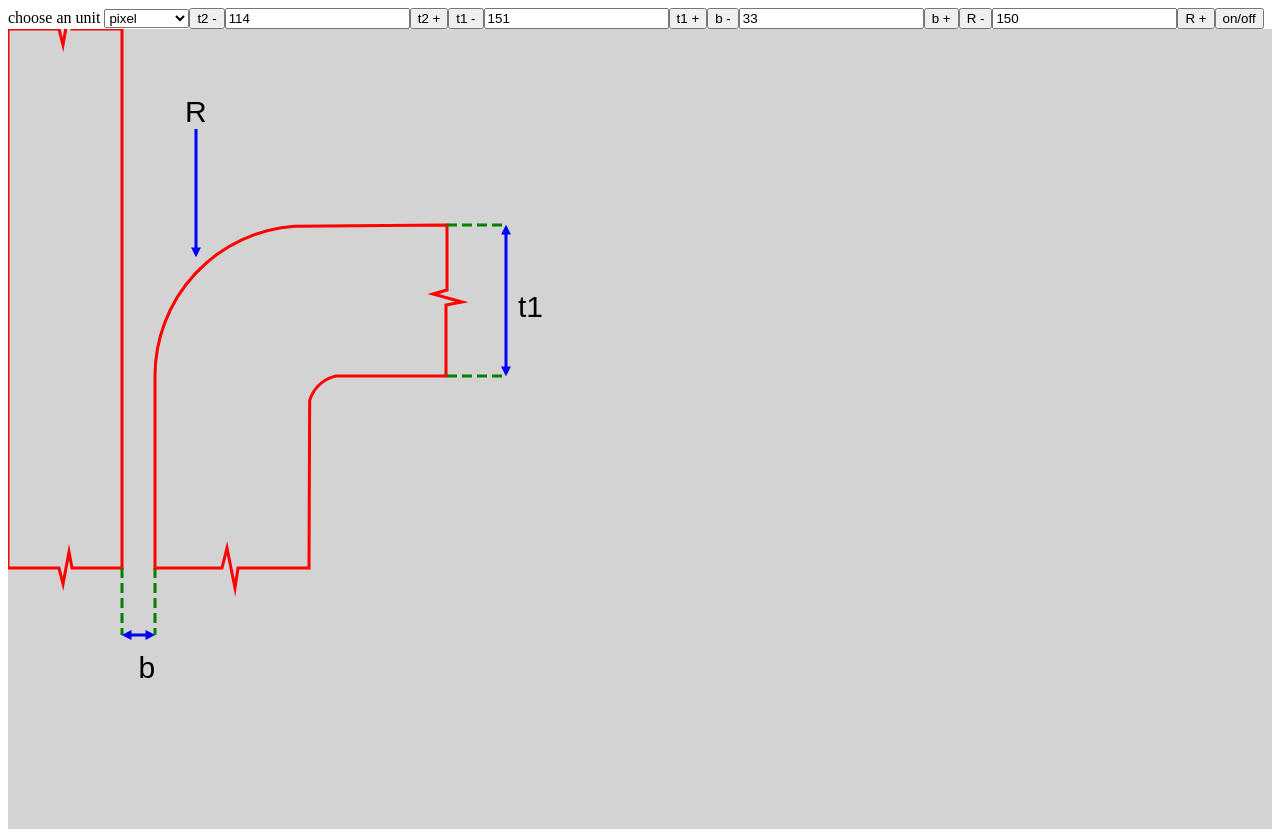
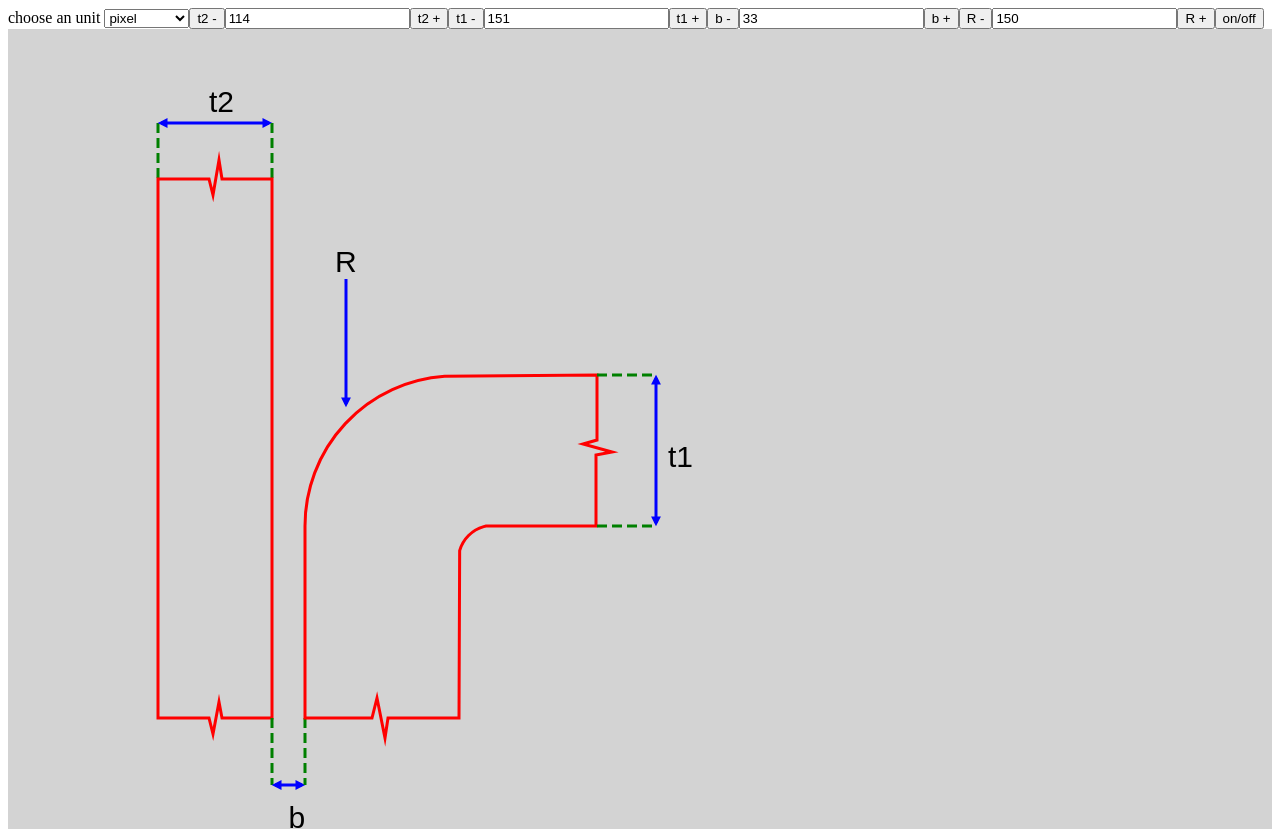
Before and after one commit to sanazniamati/gitweldsn052, a React (Create React App) app: page /HyButt in a window 1280 px wide. Built offline with nearby package versions, Linux system fonts and the light colour scheme.

Commit message:
add margin x & margin y to stage

```diff
--- a/src/components/widened-hy-butt/HyButt.js
+++ b/src/components/widened-hy-butt/HyButt.js
@@ -6,6 +6,8 @@ import RightShape from "./RightShape";
 
 export default function HyButt() {
   const [showDetails, setShowDetails] = useState(true);
+  const marginXStage = 150;
+  const marginYStage = 150;
   //Right shape
   const [bRightShape, setBRightShape] = useState(196);
   let initialStateT1 = 347 - bRightShape;
@@ -197,6 +199,8 @@ export default function HyButt() {
         height={window.innerHeight}
         draggable={true}
         style={{ background: "lightgray" }}
+        x={marginXStage}
+        y={marginYStage}
       >
         <Layer>
           <LeftShape
```
